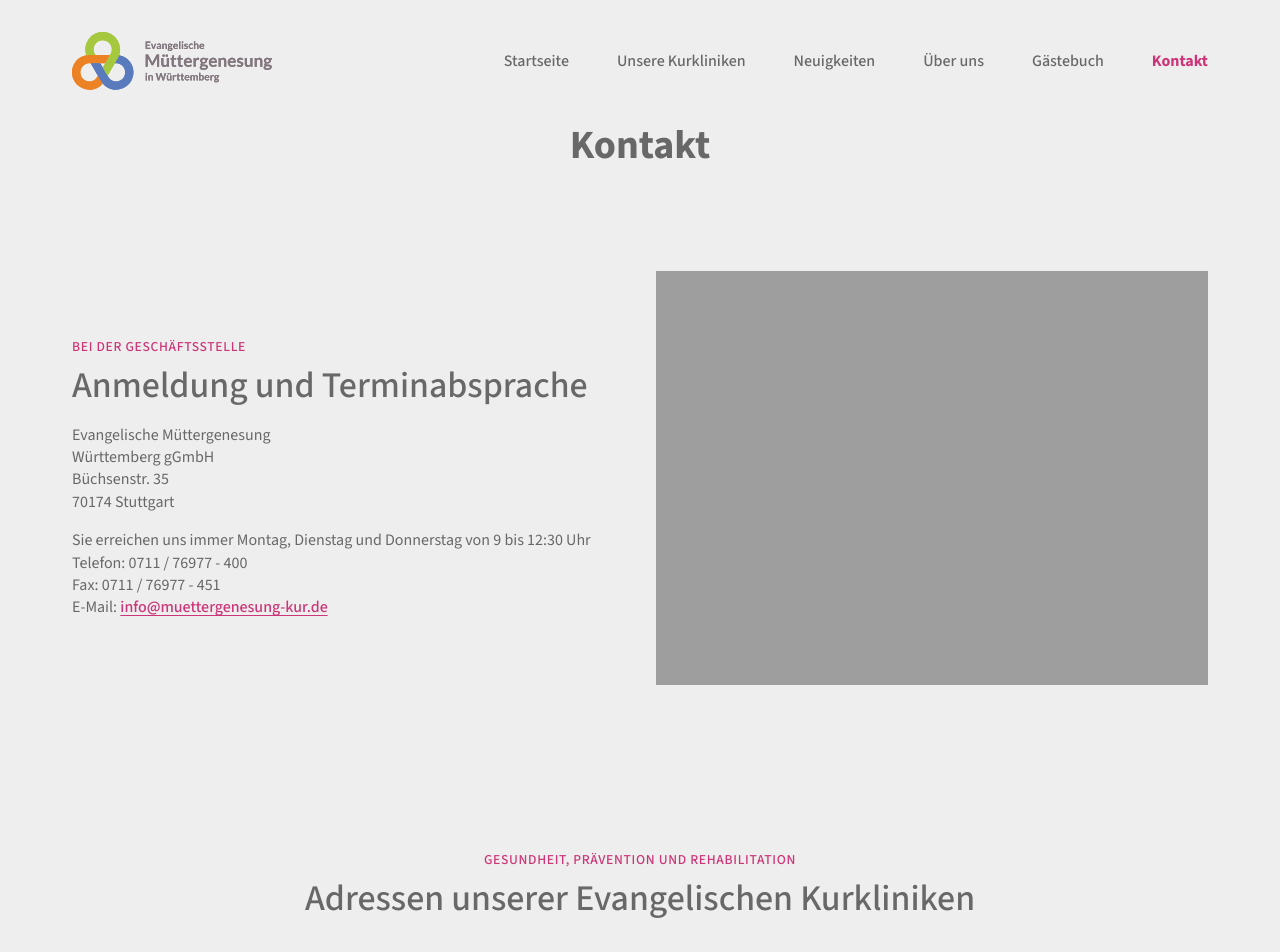
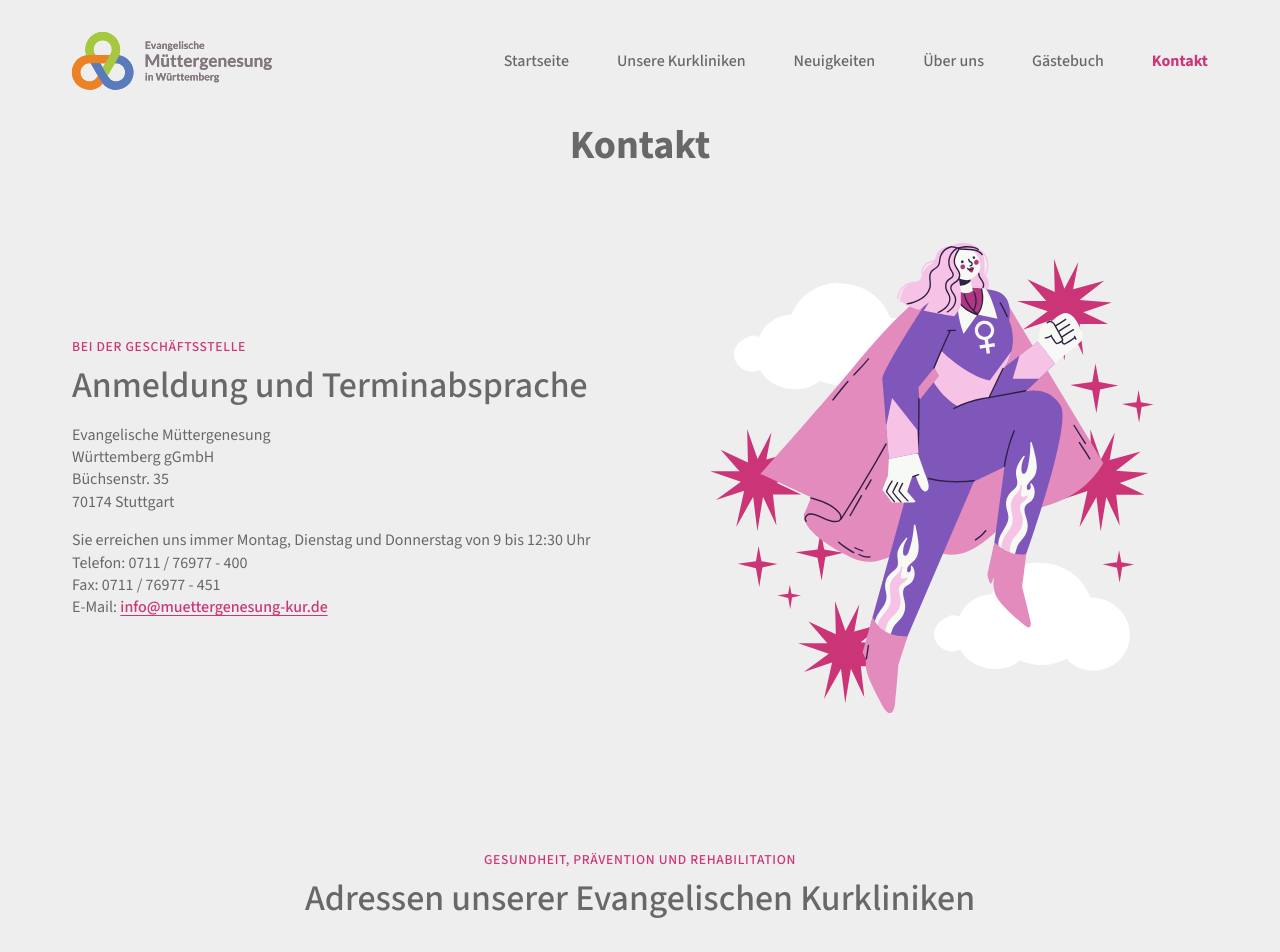
Before and after one commit to enaaacode/muettergenesung-kur, a Jekyll site: the page built from kontakt.html, in a window 1280 px wide. Shown: the top 952 px of the page. Built offline with Jekyll 4.4.1, drawn with Linux system fonts in a browser that asks for light colours; nearby versions of some CDN libraries.

Commit message:
Update kontakt.html

```diff
--- a/kontakt.html
+++ b/kontakt.html
@@ -42,7 +42,7 @@
       </div>
       <div class="intro-section-container--image">
         <img
-          src="{'assets/images/illustration_superkraft.svg' | relative_url}"
+          src="{{'assets/images/illustration_superkraft.svg' | relative_url}}"
           alt="Illustration: Eine Frau mit Cape, Symbol für die Stärke von Müttern"
         />
       </div>
```
